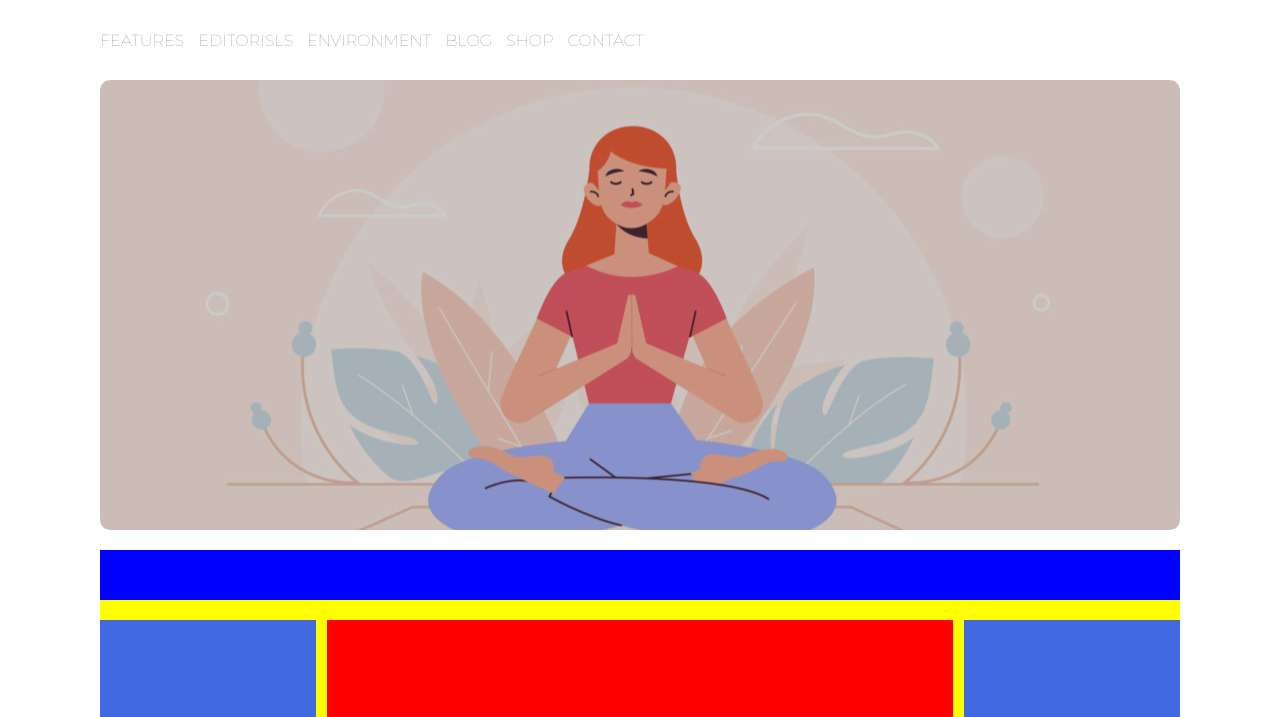
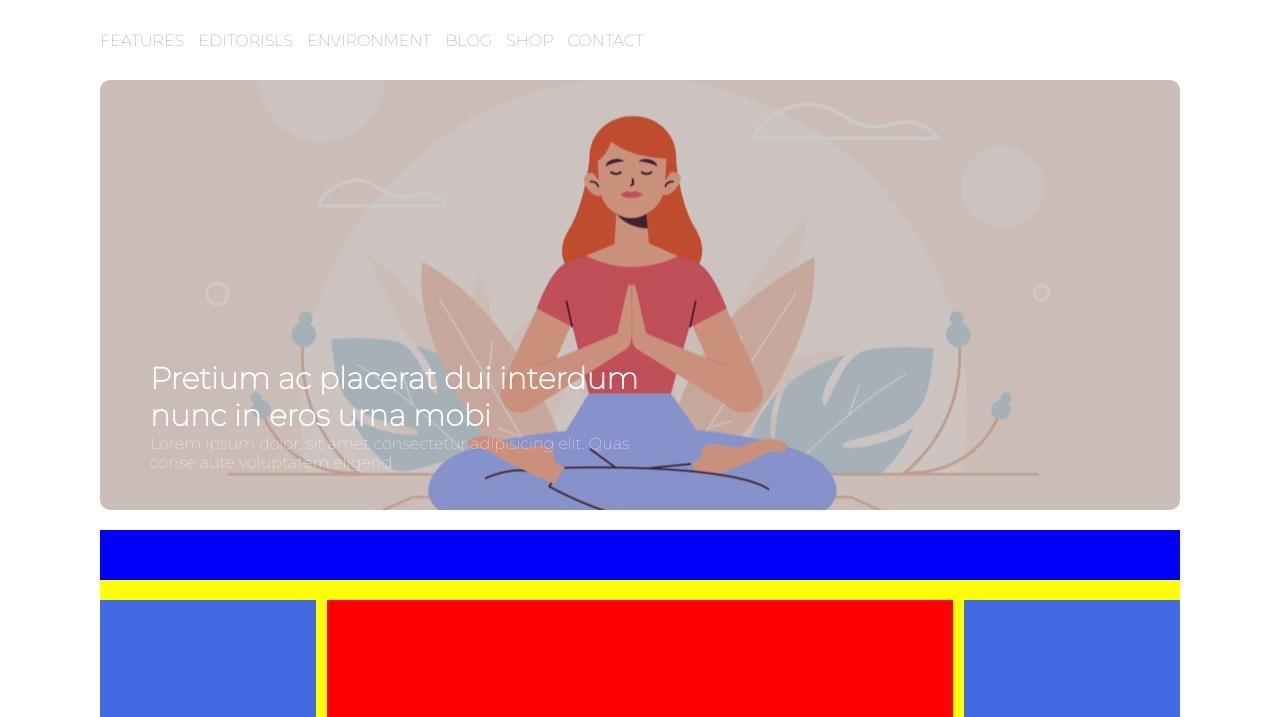
Before and after one commit to RobertoVillani98/htmlcss-wp, a plain HTML site: page index.html in a window 1280 px wide. Shown: the part 83-800 px from the top of the page. Drawn offline with Linux system fonts and the light colour scheme.

Commit message:
fine header

```diff
--- a/css/style.css
+++ b/css/style.css
@@ -43,14 +43,28 @@ a {
 	margin-bottom: 20px;
 	background-image: url("../img/banner.jpg");
 	background-position: center;
-	height: 450px;
+	height: 430px;
 	border-radius: 10px;
 }
 
-#overlay {
+.overlay {
 	background-color: rgba(0, 0, 0, 0.2);
 	height: 100%;
 	border-radius: 10px;
+}
+
+h2 {
+	font-size: 30px;
+	color: white;
+	padding-top: 280px;
+	padding-left: 50px;
+	width: 55%;
+}
+
+.caption {
+	color: white;
+	padding-left: 50px;
+	width: 50%;
 }
 
 /* ** main ** */
--- a/index.html
+++ b/index.html
@@ -15,7 +15,7 @@
 
 <body>
     <!-- start header -->
-    <header class="debug">
+    <header>
         <div class="header-top">
             <!-- logo -->
             <img id="logo" src="img/logo.png" alt="logo">
@@ -33,7 +33,15 @@
         </nav>
 
         <div class="header-bottom">
-            <div id="overlay"></div>
+            <div class="overlay">
+                <h2>
+                    Pretium ac placerat dui interdum nunc in eros urna mobi
+                </h2>
+                <p class="caption">
+                    Lorem ipsum dolor, sit amet consectetur adipisicing elit. Quas conse
+                    aute voluptatem eligend
+                </p>
+            </div>
         </div>
     </header>
     <!-- end header -->
```
